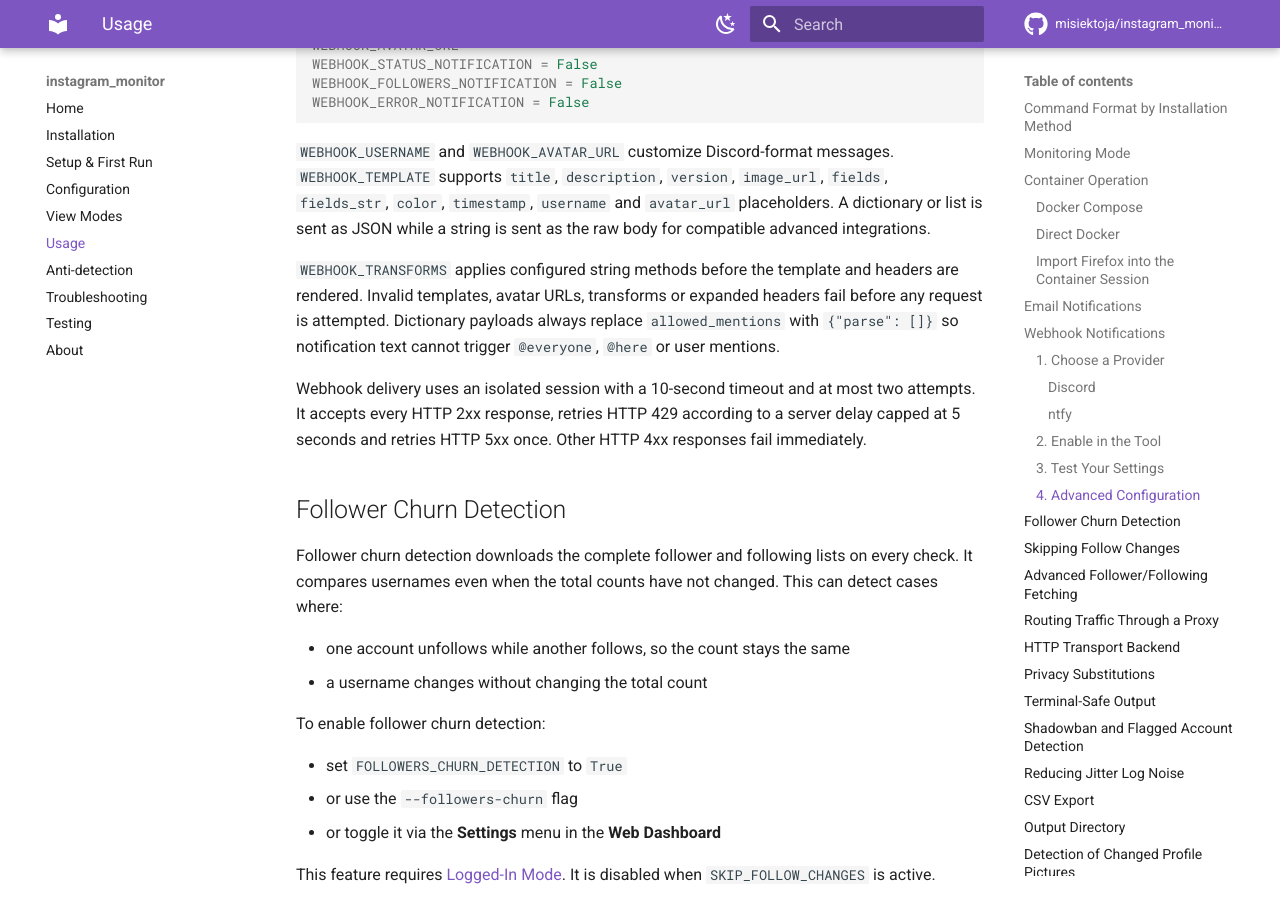
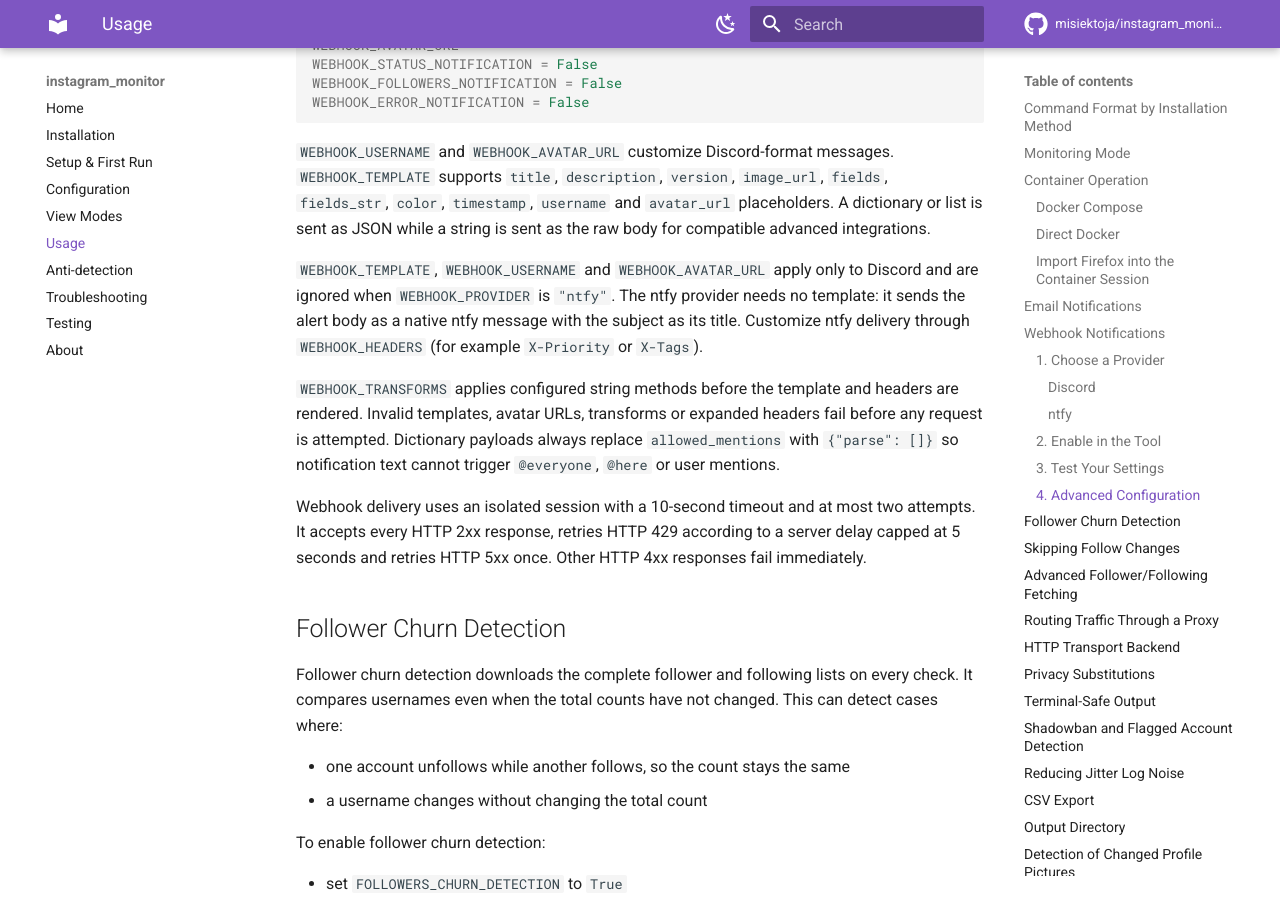
Before and after one commit to misiektoja/instagram_monitor, an MkDocs documentation site: the page built from docs/usage.md, in a window 1280 px wide and 900 px high, scrolled down 12068 px. Built offline with MkDocs 1.6.1 and Material for MkDocs 9.7.7, drawn with Linux system fonts in a browser that asks for light colours; comment, search, counter and statistics services are not loaded.

Commit message:
docs(usage): clarify ntfy ignores the Discord webhook template

```diff
--- a/docs/usage.md
+++ b/docs/usage.md
@@ -432,6 +432,8 @@ WEBHOOK_ERROR_NOTIFICATION = False
 
 `WEBHOOK_USERNAME` and `WEBHOOK_AVATAR_URL` customize Discord-format messages. `WEBHOOK_TEMPLATE` supports `title`, `description`, `version`, `image_url`, `fields`, `fields_str`, `color`, `timestamp`, `username` and `avatar_url` placeholders. A dictionary or list is sent as JSON while a string is sent as the raw body for compatible advanced integrations.
 
+`WEBHOOK_TEMPLATE`, `WEBHOOK_USERNAME` and `WEBHOOK_AVATAR_URL` apply only to Discord and are ignored when `WEBHOOK_PROVIDER` is `"ntfy"`. The ntfy provider needs no template: it sends the alert body as a native ntfy message with the subject as its title. Customize ntfy delivery through `WEBHOOK_HEADERS` (for example `X-Priority` or `X-Tags`).
+
 `WEBHOOK_TRANSFORMS` applies configured string methods before the template and headers are rendered. Invalid templates, avatar URLs, transforms or expanded headers fail before any request is attempted. Dictionary payloads always replace `allowed_mentions` with `{"parse": []}` so notification text cannot trigger `@everyone`, `@here` or user mentions.
 
 Webhook delivery uses an isolated session with a 10-second timeout and at most two attempts. It accepts every HTTP 2xx response, retries HTTP 429 according to a server delay capped at 5 seconds and retries HTTP 5xx once. Other HTTP 4xx responses fail immediately.
```
